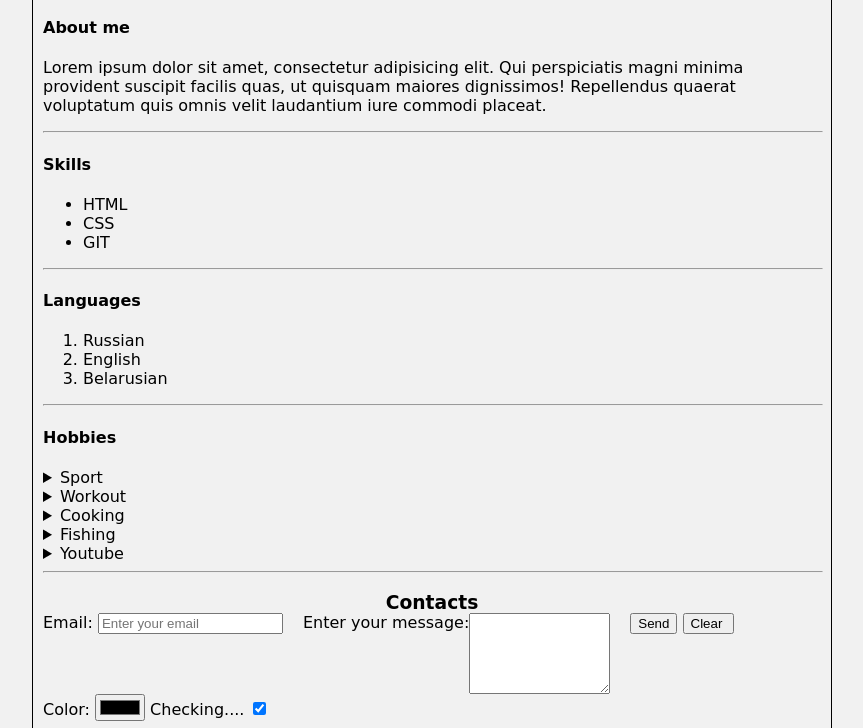
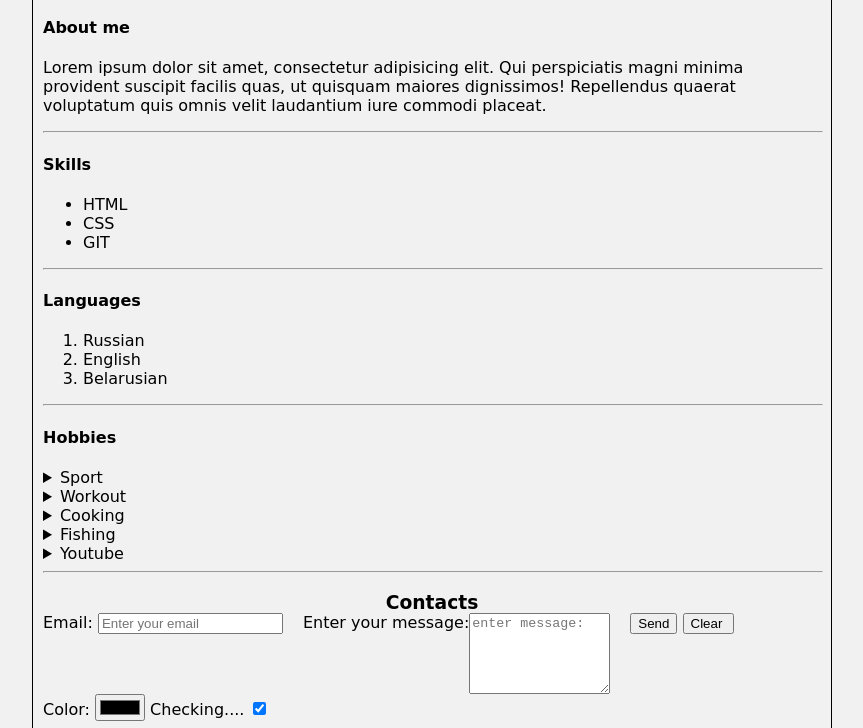
Before and after one commit to Cherkasant/hm3, a plain HTML site: page index.html in a window 1280 px wide. Shown: the part 165-893 px from the top of the page, without its empty margins (208-1071 px from the left). Drawn offline with Linux system fonts and the light colour scheme; a web font is replaced by a local one.

Commit message:
Update index.html

```diff
--- a/index.html
+++ b/index.html
@@ -91,7 +91,7 @@
             </div>
             <div class="textarea">
               <label for="textarea">Enter your message:</label>
-              <textarea name="body" id="textarea" cols="15" rows="5"></textarea>
+              <textarea name="body" id="textarea" cols="15" rows="5" placeholder="enter message:"></textarea>
             </div>
             <div class="button">
               <input type="submit" value="Send" />
```
